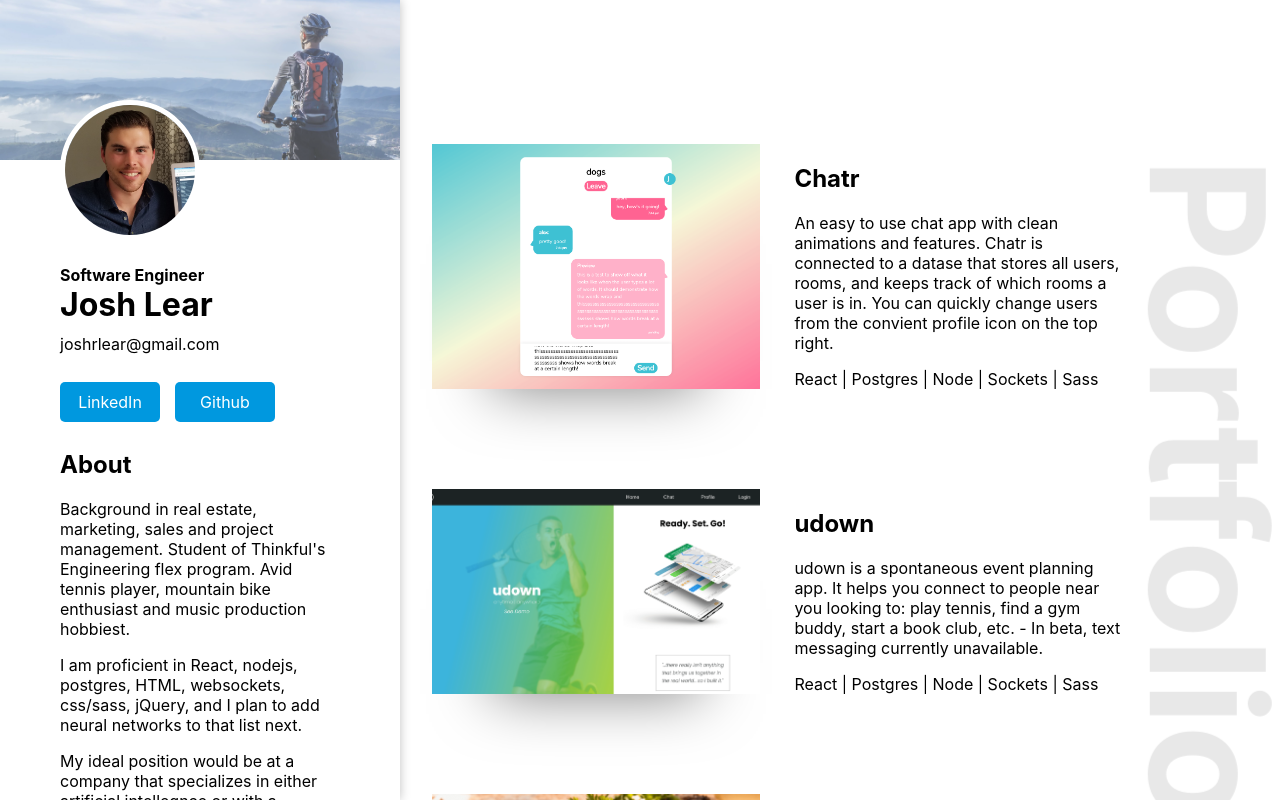
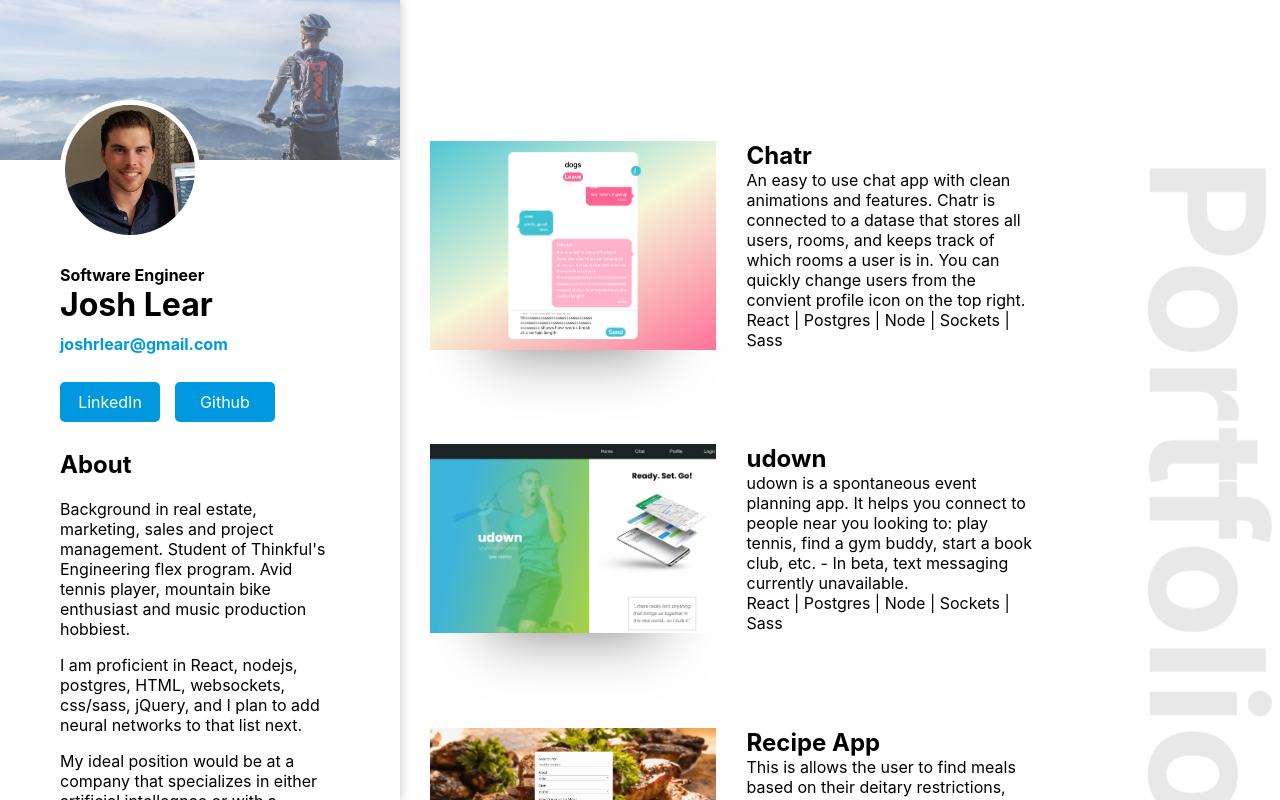
Before and after one commit to Joshrlear/portfolio, a React (Create React App) app: page / in a window 1280 px wide. Shown: the top 800 px of the page. Built offline with nearby package versions, Linux system fonts and the light colour scheme.

Commit message:
update btns for mobile

```diff
--- a/src/About/About.css
+++ b/src/About/About.css
@@ -97,6 +97,12 @@
   margin: 25px 0px 0px 0px;
 }
 
+.about .inner_container .main_section .header .email {
+  text-decoration: none;
+  font-weight: 700;
+  color: #0098df;
+}
+
 .about .inner_container .main_section .btn_container {
   margin-top: 10%;
   display: -webkit-box;
--- a/src/About/About.js
+++ b/src/About/About.js
@@ -17,7 +17,10 @@ export default function About() {
               <header className="header">
                 <h2 className="subtitle">Software Engineer</h2>
                 <h1 className="title">Josh Lear</h1>
-                <a className="email">joshrlear@gmail.com</a>
+                <a className="email"
+                   target="_blank"
+                   href="mailto:joshrlear@gmail.com"
+                >joshrlear@gmail.com</a>
               </header>
               <div className="btn_container">
                 <a className="btn_noback"
--- a/src/About/About.scss
+++ b/src/About/About.scss
@@ -63,8 +63,9 @@
             padding: 0% 15% 15% 15%;
 
             .header {
-                .title { font-size: 2rem; margin: 0px 0px 10px 0px; }
+                .title    { font-size: 2rem; margin: 0px 0px 10px 0px; }
                 .subtitle { font-size: 1rem; margin: 25px 0px 0px 0px; }
+                .email    { text-decoration: none; font-weight: 700; color: rgb(0, 152, 223); }
             }
 
             .btn_container {
--- a/src/App.css
+++ b/src/App.css
@@ -24,8 +24,8 @@
 
 .App .portfolio {
   -ms-grid-column: 2;
-  -ms-grid-column-span: 2;
-  grid-column: 2/4;
+  -ms-grid-column-span: 1;
+  grid-column: 2/3;
 }
 
 @media (max-width: 1100px) and (min-aspect-ratio: 7 / 8) {
--- a/src/App.scss
+++ b/src/App.scss
@@ -13,7 +13,7 @@
     }
 
     .portfolio {
-        grid-column: 2/4;
+        grid-column: 2/3;
         @include medium {
             display: grid;
             grid-template-rows: 15vh auto;
--- a/src/Projects/Projects.css
+++ b/src/Projects/Projects.css
@@ -60,7 +60,7 @@
     -webkit-box-direction: reverse;
         -ms-flex-direction: column-reverse;
             flex-direction: column-reverse;
-    margin: 0% 0% 20% 0%;
+    margin: 0% 0% 30% 0%;
     padding: 0px;
   }
 }
@@ -70,8 +70,6 @@
           box-shadow: 0px 2px 20px -7px rgba(0, 0, 0, 0.75), -20px 0px 40px -40px rgba(0, 0, 0, 0.75), 20px 0px 40px -40px rgba(0, 0, 0, 0.75), 0px 0px 0px 100vw rgba(255, 255, 255, 0.75);
   position: relative;
   z-index: 1;
-  -webkit-transform: scale(1.02);
-          transform: scale(1.02);
   -webkit-transition: all 0.15s ease,
  -webkit-box-shadow 0.5s ease;
   transition: all 0.15s ease,
@@ -105,6 +103,13 @@
   display: flex;
   position: relative;
   height: 100%;
+}
+
+@media (max-aspect-ratio: 7 / 8) {
+  .projects .project .section_one .img_container {
+    display: initial;
+    height: initial;
+  }
 }
 
 .projects .project .section_one .img_container:hover .button_container {
@@ -152,6 +157,35 @@
   transition: opacity 0.15s ease-out;
 }
 
+@media (max-aspect-ratio: 7 / 8) {
+  .projects .project .section_one .button_container {
+    opacity: 1;
+    top: calc(100% + 20px);
+    height: 40px;
+    padding: 0%;
+    margin-top: 5%;
+    -webkit-box-orient: horizontal;
+    -webkit-box-direction: normal;
+        -ms-flex-direction: row;
+            flex-direction: row;
+    background: none;
+  }
+}
+
+@media (max-width: 500px) {
+  .projects .project .section_one .button_container {
+    opacity: 1;
+    top: calc(100% + 20px);
+    height: 40px;
+    padding: 0%;
+    -webkit-box-orient: horizontal;
+    -webkit-box-direction: normal;
+        -ms-flex-direction: row;
+            flex-direction: row;
+    background: none;
+  }
+}
+
 .projects .project .section_one .button_container .btn_noback {
   display: -webkit-box;
   display: -ms-flexbox;
@@ -175,6 +209,22 @@
   transition: background-color 0.15s ease;
 }
 
+@media (max-aspect-ratio: 7 / 8) {
+  .projects .project .section_one .button_container .btn_noback {
+    margin: auto;
+    border: none;
+    background: #0098df;
+  }
+}
+
+@media (max-width: 500px) {
+  .projects .project .section_one .button_container .btn_noback {
+    margin: 0% auto 0% 15%;
+    border: none;
+    background: #0098df;
+  }
+}
+
 .projects .project .section_one .button_container .btn_noback:hover {
   background-color: rgba(255, 255, 255, 0.25);
 }
@@ -183,13 +233,24 @@
   margin: 10% auto 0px auto;
 }
 
+@media (max-aspect-ratio: 7 / 8) {
+  .projects .project .section_one .button_container .btn_bottom {
+    margin: auto;
+  }
+}
+
+@media (max-width: 500px) {
+  .projects .project .section_one .button_container .btn_bottom {
+    margin: 0% 15% 0% auto;
+  }
+}
+
 .projects .project .section_one .tech_used_medium {
   display: none;
 }
 
 @media (max-aspect-ratio: 7 / 8) {
   .projects .project .section_one .tech_used_medium {
-    display: block;
     -webkit-font-kerning: none;
             font-kerning: none;
   }
@@ -223,13 +284,17 @@
   }
 }
 
+.projects .project .section_two .app_name, .projects .project .section_two .app_description {
+  margin: 0%;
+}
+
 .projects .project .section_two .tech_used {
   display: initial;
 }
 
 @media (max-aspect-ratio: 7 / 8) {
   .projects .project .section_two .tech_used {
-    display: none;
+    display: block;
   }
 }
 
--- a/src/Projects/Projects.scss
+++ b/src/Projects/Projects.scss
@@ -29,7 +29,7 @@
         }
         @include phone {
             flex-direction: column-reverse;
-            margin: 0% 0% 20% 0%;
+            margin: 0% 0% 30% 0%;
             padding: 0px;
         }
 
@@ -41,7 +41,6 @@
 
             position: relative;
             z-index: 1;
-            transform: scale(1.02);
             transition: all 0.15s ease,
                         box-shadow 0.5s ease;
         }
@@ -59,6 +58,10 @@
                 display: flex;
                 position: relative;
                 height: 100%;
+                @include tablet {
+                    display: initial;
+                    height: initial;
+                }
 
                 &:hover {
                     .button_container {
@@ -90,6 +93,23 @@
                 background: rgba(0, 0, 0, 0.55);
                 opacity: 0;
                 transition: opacity 0.15s ease-out;
+                @include tablet {
+                    opacity: 1;
+                    top: calc(100% + 20px);
+                    height: 40px;
+                    padding: 0%;
+                    margin-top: 5%;
+                    flex-direction: row;
+                    background: none;
+                }
+                @include phone {
+                    opacity: 1;
+                    top: calc(100% + 20px);
+                    height: 40px;
+                    padding: 0%;
+                    flex-direction: row;
+                    background: none;
+                }
 
                 .btn_noback {
                     display: flex;
@@ -105,6 +125,16 @@
                     text-decoration: none;
                     cursor: pointer;
                     transition: background-color 0.15s ease;
+                    @include tablet {
+                        margin: auto;
+                        border: none;
+                        background: rgb(0, 152, 223);
+                    }
+                    @include phone {
+                        margin: 0% auto 0% 15%;
+                        border: none;
+                        background: rgb(0, 152, 223);
+                    }
 
                     &:hover {
                         background-color: rgba(255,255,255,0.25);
@@ -112,12 +142,18 @@
                 }
                 .btn_bottom {
                     margin: 10% auto 0px auto;
+                    @include tablet {
+                        margin: auto;
+                    }
+                    @include phone {
+                        margin: 0% 15% 0% auto;
+                    }
                 }
             }
             .tech_used_medium {
                 display: none;
                 @include tablet {
-                    display: block;
+                    //display: block;
                     font-kerning: none;
                 }
                 @include phone {
@@ -140,10 +176,14 @@
                 box-sizing: border-box;
             }
 
+            .app_name, .app_description {
+                margin: 0%;
+            }
+
             .tech_used {
                 display: initial;
                 @include tablet {
-                    display: none;
+                    display: block;
                 }
                 @include phone {
                     display: initial;
```
Also changed, not shown: 2 other files (tests, documents, lock files or other folders).
